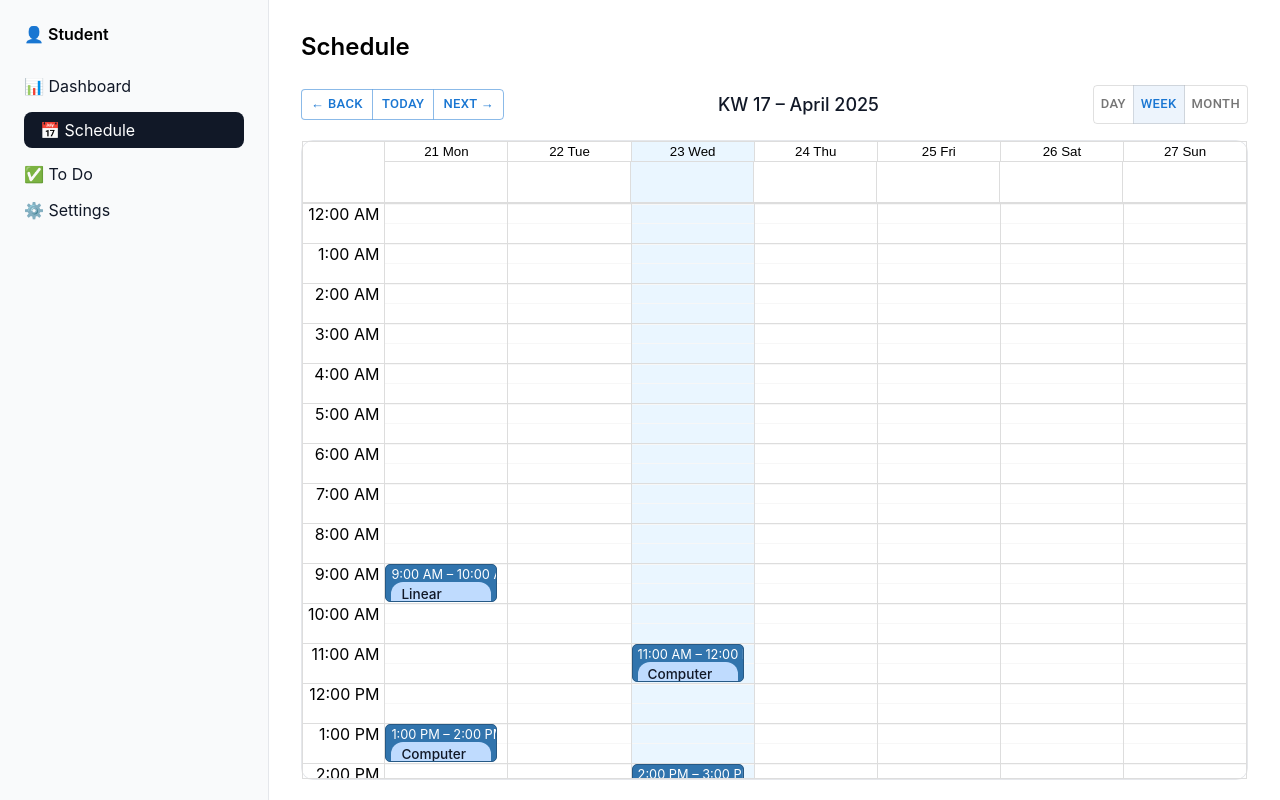
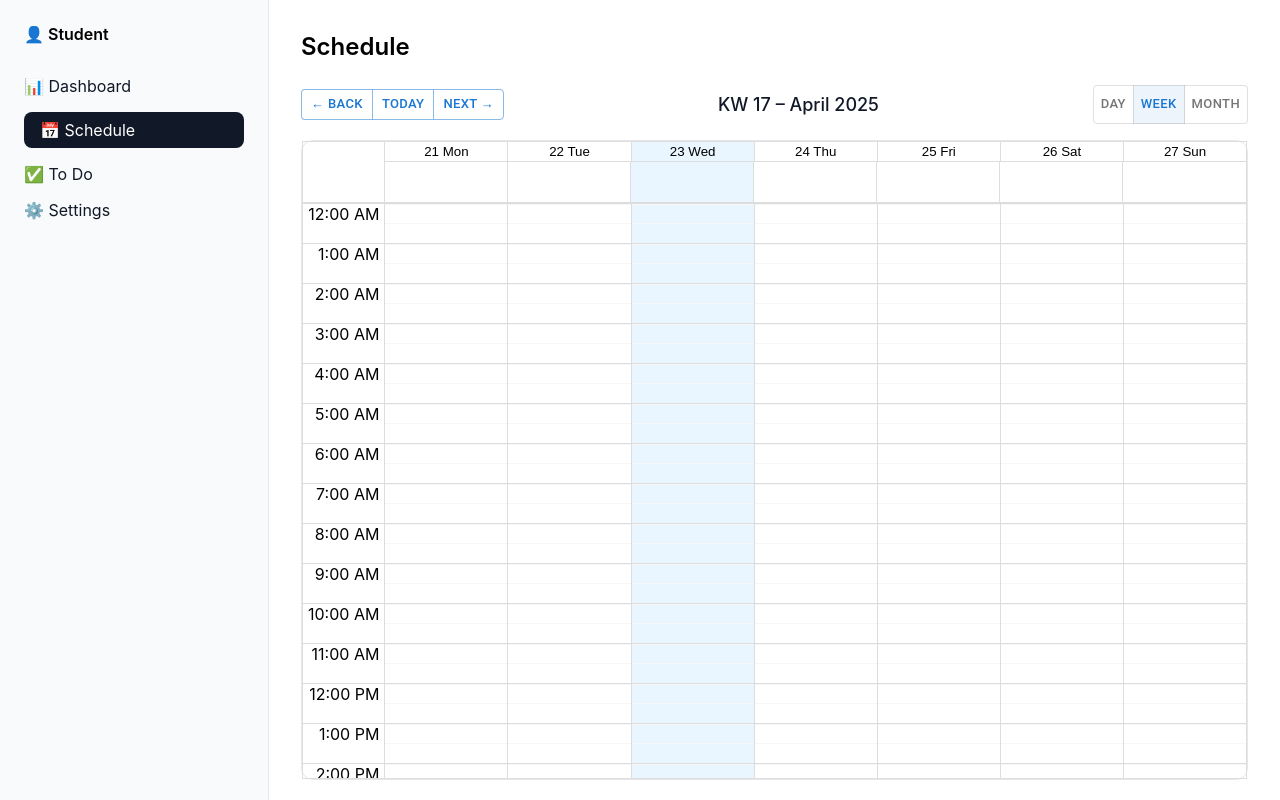
Before and after one commit to gabrielhansmann/study-buddy, a React (Create React App) app in the folder frontend/: page / in a window 1280 px wide. Built offline with nearby package versions, Linux system fonts and the light colour scheme.

Commit message:
Add Event Data for Calendar Component

```diff
--- a/frontend/src/components/CalendarComponent.jsx
+++ b/frontend/src/components/CalendarComponent.jsx
@@ -28,32 +28,67 @@ const localizer = dateFnsLocalizer({
 
 const events = [
   {
-    title: "Linear Algebra",
-    start: new Date(2025, 3, 21, 9, 0),
-    end: new Date(2025, 3, 21, 10, 0),
-    color: "#bfdbfe",
-    description: "Lecture on matrix theory and linear transformations.",
+    title: "Computergraphik II",
+    start: new Date(2025, 4, 18, 12, 0),
+    end: new Date(2025, 4, 18, 14, 0),
+    color: "#2a4d69",
+    description: "Vorlesung Computergraphik II",
   },
   {
-    title: "Computer Science",
-    start: new Date(2025, 3, 23, 11, 0),
-    end: new Date(2025, 3, 23, 12, 0),
-    color: "#bfdbfe",
-    description: "Introduction to algorithms and data structures.",
+    title: "Übung für Computergraphik II",
+    start: new Date(2025, 4, 15, 12, 0),
+    end: new Date(2025, 4, 15, 14, 0),
+    color: "#4b86b4",
+    description: "Übung Computergraphik II",
   },
   {
-    title: "Computer Science",
-    start: new Date(2025, 3, 21, 13, 0),
-    end: new Date(2025, 3, 21, 14, 0),
-    color: "#bfdbfe",
-    description: "Continuation: recursion and trees.",
+    title: "Bildverarbeitung II",
+    start: new Date(2025, 4, 16, 8, 0),
+    end: new Date(2025, 4, 16, 10, 0),
+    color: "#2a4d69",
+    description: "Vorlesung Bildverarbeitung II",
   },
   {
-    title: "History",
-    start: new Date(2025, 3, 23, 14, 0),
-    end: new Date(2025, 3, 23, 15, 0),
-    color: "#e5e7eb",
-    description: "The French Revolution.",
+    title: "Übung für Bildverarbeitung II",
+    start: new Date(2025, 4, 14, 10, 0),
+    end: new Date(2025, 4, 14, 12, 0),
+    color: "#4b86b4",
+    description: "Übung Bildverarbeitung II",
+  },
+  {
+    title: "Grundlagen der theoretischen Informatik",
+    start: new Date(2025, 4, 15, 14, 0),
+    end: new Date(2025, 4, 15, 16, 0),
+    color: "#2a4d69",
+    description: "Vorlesung Grundlagen der theoretischen Informatik",
+  },
+  {
+    title: "Grundlagen der theoretischen Informatik",
+    start: new Date(2025, 4, 17, 14, 0),
+    end: new Date(2025, 4, 17, 16, 0),
+    color: "#2a4d69",
+    description: "Vorlesung Grundlagen der theoretischen Informatik",
+  },
+  {
+    title: "Übung zur Grundlagen der theoretischen Informatik",
+    start: new Date(2025, 3, 17, 10, 0),
+    end: new Date(2025, 3, 17, 12, 0),
+    color: "#4b86b4",
+    description: "Übungen zur Grundlagen der theoretischen Informatik",
+  },
+  {
+    title: "Arbeitszeit",
+    start: new Date(2025, 4, 16, 12, 0),
+    end: new Date(2025, 4, 16, 18, 0),
+    color: "#adcbe3",
+    description: "Arbeitszeit bei Unternehmen X",
+  },
+  {
+    title: "Arbeitszeit",
+    start: new Date(2025, 4, 19, 10, 0),
+    end: new Date(2025, 4, 19, 14, 0),
+    color: "#adcbe3",
+    description: "Arbeitszeit bei Unternehmen X",
   },
 ];
 
```
Also changed, not shown: 1 other file (tests, documents, lock files or other folders).
